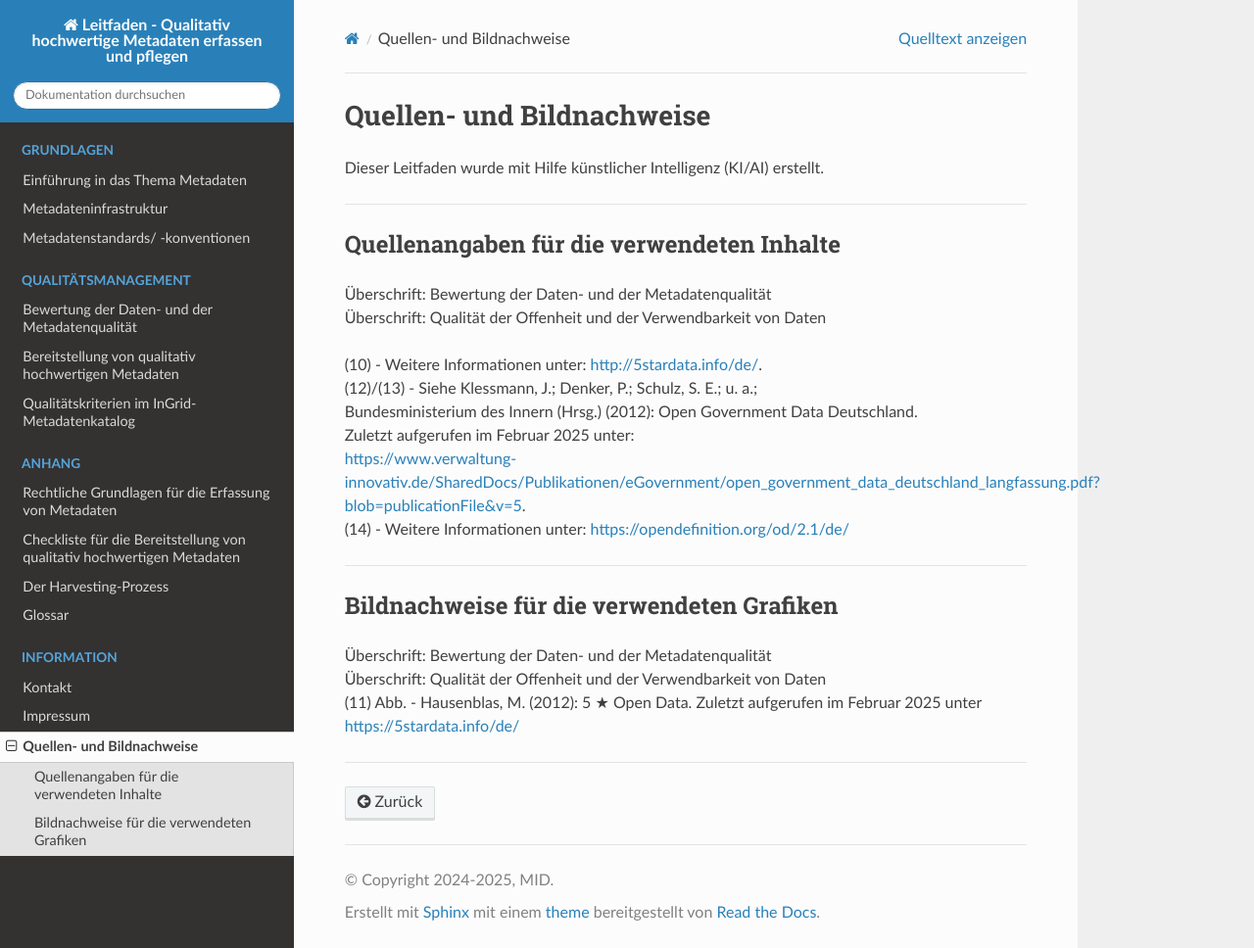
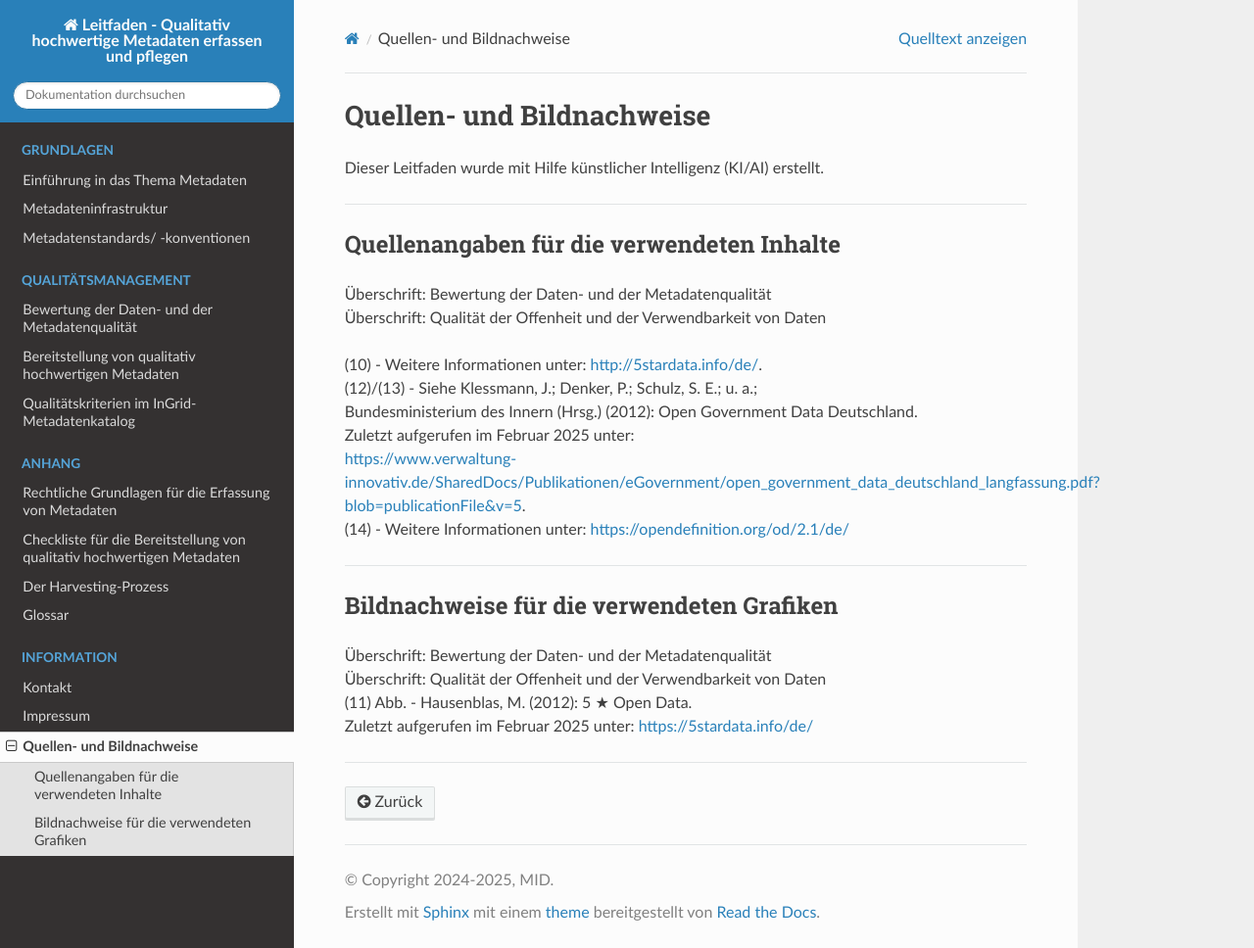
Before and after one commit to tomiwo/ingrid-mdk-st-high-quality-metadata, a Sphinx documentation site: the page built from docs/information/quellen-bilder.rst, in a window 1280 px wide and 968 px high. Shown: the whole window at 98% size. Built offline with Sphinx 7.4.7 and the Read the Docs theme 3.1.0, drawn with Linux system fonts in a browser that asks for light colours.

```diff
--- a/docs/information/quellen-bilder.rst
+++ b/docs/information/quellen-bilder.rst
@@ -27,6 +27,7 @@ Bildnachweise für die verwendeten Grafiken
 
 | Überschrift: Bewertung der Daten- und der Metadatenqualität
 | Überschrift: Qualität der Offenheit und der Verwendbarkeit von Daten
-| (11) Abb. - Hausenblas, M. (2012): 5 ★ Open Data. Zuletzt aufgerufen im Februar 2025 unter https://5stardata.info/de/
+| (11) Abb. - Hausenblas, M. (2012): 5 ★ Open Data.
+| Zuletzt aufgerufen im Februar 2025 unter: https://5stardata.info/de/
 
 ------------------------------------------------------------------------------------------
```
